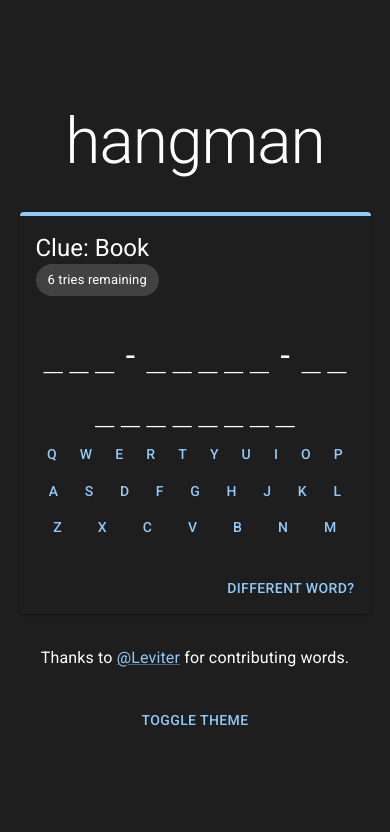
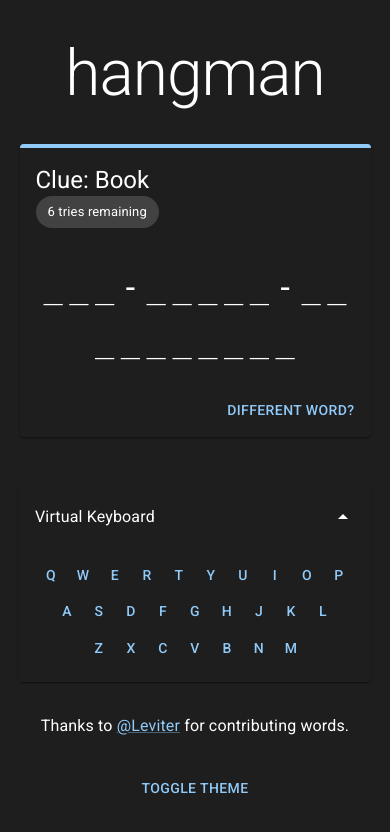
Before and after one commit to thepmsquare/hangman, a Next.js app: page /hangman/ in a window 390 px wide. Shown: the top 832 px of the page. Built offline with nearby package versions, Linux system fonts and the light colour scheme.

Commit message:
💄 keyboard changes

```diff
--- a/app/page.tsx
+++ b/app/page.tsx
@@ -7,7 +7,11 @@ import config from "@/config/config";
 import ClickedKeys from "@/types/ClickedKeys";
 import GameState from "@/types/GameState";
 import SelectedWord from "@/types/SelectedWord";
+import ArrowDropDownIcon from "@mui/icons-material/ArrowDropDown";
 import {
+  Accordion,
+  AccordionDetails,
+  AccordionSummary,
   Button,
   Card,
   CardActions,
@@ -166,11 +170,6 @@ export default function Home() {
                     }
                   })}
                 </Typography>
-
-                <Keyboard
-                  clickedKeys={clickedKeys}
-                  changeClickedKeys={changeClickedKeys}
-                />
               </CardContent>
               <CardActions className={styles.cardActions}>
                 <Button onClick={selectNewWord}>Different word?</Button>
@@ -179,6 +178,23 @@ export default function Home() {
           ) : (
             <CircularProgress />
           )}
+
+          <Accordion defaultExpanded>
+            <AccordionSummary
+              expandIcon={<ArrowDropDownIcon />}
+              aria-controls="virtual-keyboard-content"
+              id="virtual-keyboard-header"
+            >
+              <Typography>Virtual Keyboard</Typography>
+            </AccordionSummary>
+            <AccordionDetails>
+              <Keyboard
+                clickedKeys={clickedKeys}
+                changeClickedKeys={changeClickedKeys}
+              />
+            </AccordionDetails>
+          </Accordion>
+
           <Typography>
             Thanks to{" "}
             <Link
--- a/components/stylesheets/Keyboard.module.css
+++ b/components/stylesheets/Keyboard.module.css
@@ -2,31 +2,13 @@
   display: flex;
   flex-direction: column;
   align-items: center;
+  overflow: auto;
 }
-
-@media only screen and (min-width: 768px) {
-  /* tablets and desktop */
-  .row {
-    display: flex;
-    flex-wrap: nowrap;
-    width: 100%;
-    justify-content: center;
-  }
+.row {
+  display: flex;
+  width: 100%;
+  justify-content: center;
 }
-
-@media only screen and (max-width: 767px) {
-  /* phones */
-  .row {
-    display: flex;
-    flex-wrap: nowrap;
-    width: 100%;
-  }
-  .letter {
-    min-width: 0;
-    flex-grow: 1;
-  }
+.letter {
+  min-width: 2rem;
 }
-
-@media only screen and (max-width: 767px) and (orientation: portrait) {
-  /* portrait phones */
-}
```
